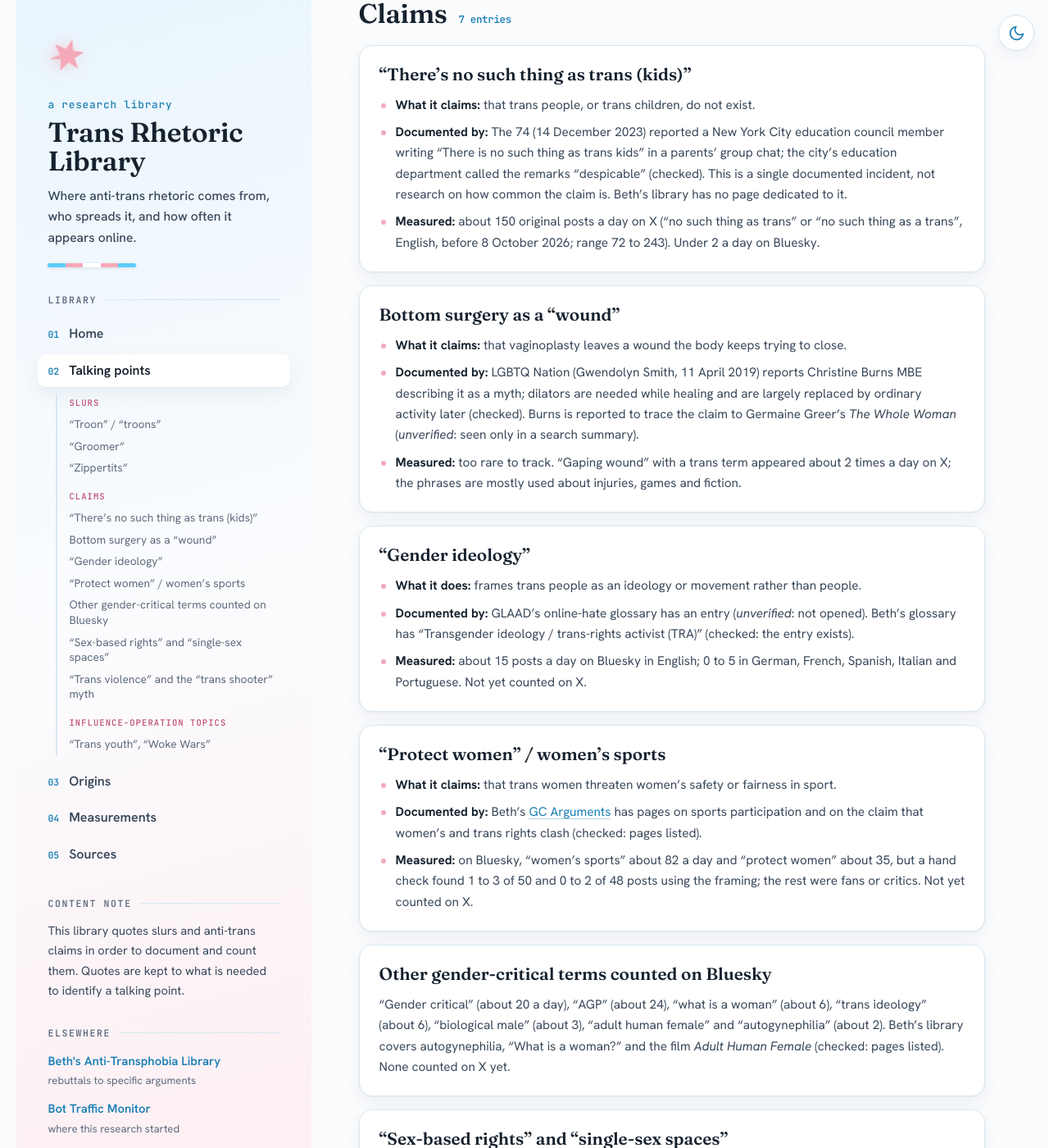
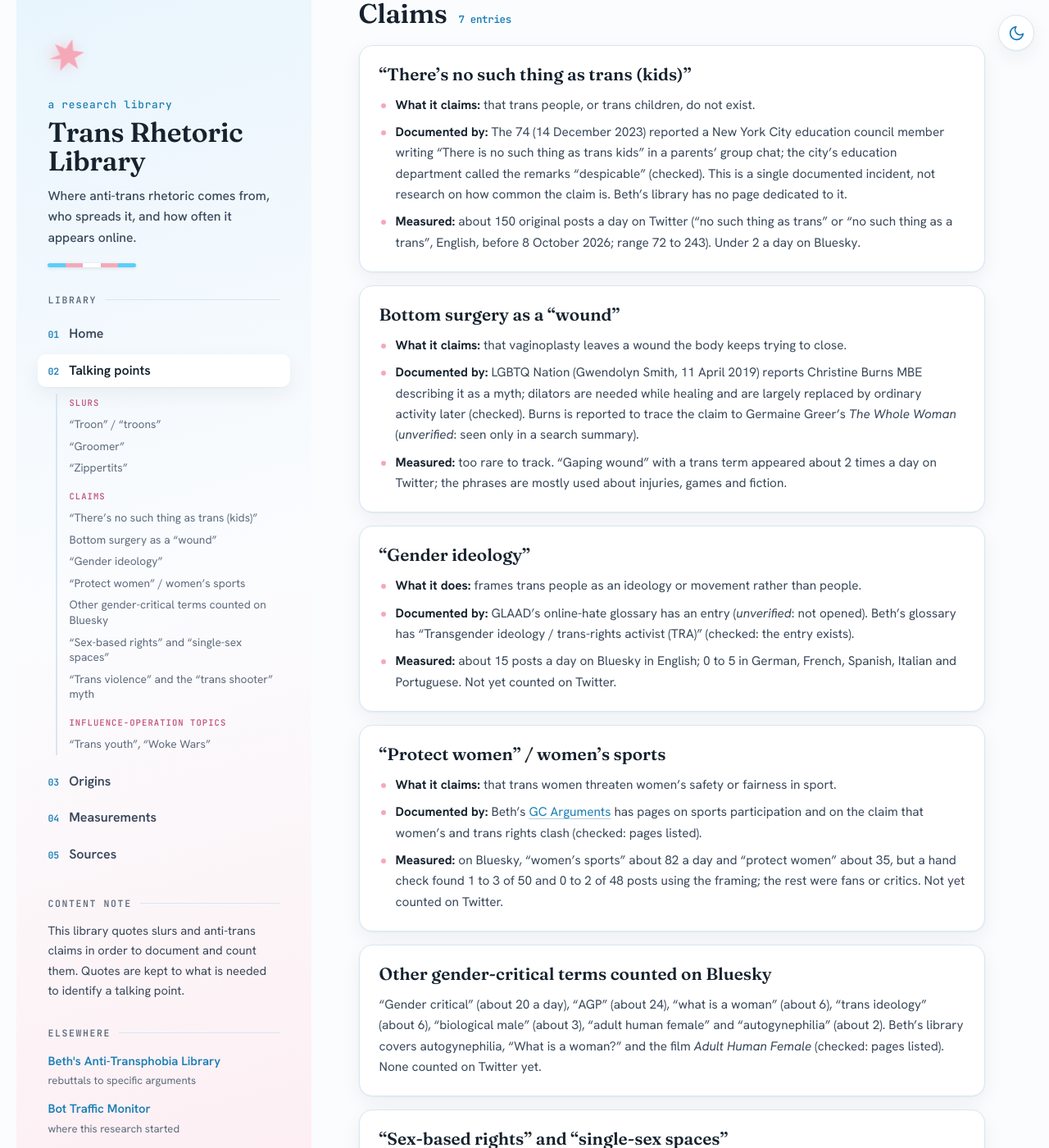
Before and after one commit to emmalegrottaglie/trans-rhetoric-library, a Jekyll site: the page built from talking-points.md, in a window 1280 px wide and 1400 px high, scrolled down 1036 px. Shown: the whole window at 82% size. Built offline with Jekyll 4.4.1, drawn with Linux system fonts in a browser that asks for light colours; some of the changed text lies outside the part shown.

Commit message:
Call the platform Twitter, not X
Co-Authored-By: Claude Opus 5.5 <noreply@anthropic.com>

```diff
--- a/_data/nav.yml
+++ b/_data/nav.yml
@@ -9,7 +9,7 @@
   blurb: What checked sources show about where the rhetoric comes from and why it spreads, and the open questions.
 - title: Measurements
   url: /measurements.html
-  blurb: How often the phrases appear on X and Bluesky, with dates, method and what a count can't show.
+  blurb: How often the phrases appear on Twitter and Bluesky, with dates, method and what a count can't show.
 - title: Sources
   url: /sources.html
   blurb: Every source, what it says in our words, and whether it was checked on the original page.
--- a/index.html
+++ b/index.html
@@ -24,7 +24,7 @@ title: Home
 <div class="stats">
   <div class="stat">
     <span class="stat-value">≈250×</span>
-    <span class="stat-label">as common on X as on Bluesky: the slur "troon" in original English posts, about 2,550 a day against about 10</span>
+    <span class="stat-label">as common on Twitter as on Bluesky: the slur "troon" in original English posts, about 2,550 a day against about 10</span>
     <span class="stat-source">Our counts · Oct 2026</span>
   </div>
   <div class="stat">
@@ -57,4 +57,4 @@ title: Home
 <p><a href="https://bethylamine.github.io/">Beth's Anti-Transphobia Library</a> catalogues gender-critical arguments, their code words and rebuttals, and is the better place for a rebuttal to a specific argument. This library does not copy it. It links to Beth's pages where they cover a point, and adds what Beth's does not focus on: measurements of how often the rhetoric appears, and documentation of where it comes from, including organised and foreign influence campaigns.</p>
 
 <h2>Where this started</h2>
-<p>The library grew in October 2026 out of research for the <a href="https://emmalegrottaglie.github.io/Russian-Bot-Monitor/">Bot Traffic Monitor</a>, which tracks political activity online and added anti-trans searches on X.</p>
+<p>The library grew in October 2026 out of research for the <a href="https://emmalegrottaglie.github.io/Russian-Bot-Monitor/">Bot Traffic Monitor</a>, which tracks political activity online and added anti-trans searches on Twitter.</p>
--- a/talking-points.md
+++ b/talking-points.md
@@ -13,13 +13,13 @@ Each entry: what it claims or does, who documents it, and what we measured. Rebu
 ### "Troon" / "troons"
 
 - **What it is:** a slur for transgender people. Listed with "tranny" in Beth's [Transphobia Glossary](https://bethylamine.github.io/library/glossary/) (checked).
-- **Measured:** about 2,550 original posts a day on X in English before 8 October 2026 (daily range 1,713 to 4,321), plus thousands of reposts. About 10 a day on Bluesky.
+- **Measured:** about 2,550 original posts a day on Twitter in English before 8 October 2026 (daily range 1,713 to 4,321), plus thousands of reposts. About 10 a day on Bluesky.
 
 ### "Groomer"
 
 - **What it does:** paints LGBTQ+ people as child abusers.
 - **Documented by:** CCDH and the Human Rights Campaign (2022) counted 989,547 tweets using slurs such as "groomer" about LGBTQ+ people in January to July 2022, and a 406% rise in "grooming" talk in the month after Florida's "Don't Say Gay or Trans" law (checked).
-- **Measured:** about 41 posts a day on Bluesky; a hand check of 47 posts found none using it this way (mostly pet grooming and abuse call-outs). Not yet counted on X.
+- **Measured:** about 41 posts a day on Bluesky; a hand check of 47 posts found none using it this way (mostly pet grooming and abuse call-outs). Not yet counted on Twitter.
 
 ### "Zippertits"
 
@@ -31,29 +31,29 @@ Each entry: what it claims or does, who documents it, and what we measured. Rebu
 
 - **What it claims:** that trans people, or trans children, do not exist.
 - **Documented by:** The 74 (14 December 2023) reported a New York City education council member writing "There is no such thing as trans kids" in a parents' group chat; the city's education department called the remarks "despicable" (checked). This is a single documented incident, not research on how common the claim is. Beth's library has no page dedicated to it.
-- **Measured:** about 150 original posts a day on X ("no such thing as trans" or "no such thing as a trans", English, before 8 October 2026; range 72 to 243). Under 2 a day on Bluesky.
+- **Measured:** about 150 original posts a day on Twitter ("no such thing as trans" or "no such thing as a trans", English, before 8 October 2026; range 72 to 243). Under 2 a day on Bluesky.
 
 ### Bottom surgery as a "wound"
 
 - **What it claims:** that vaginoplasty leaves a wound the body keeps trying to close.
 - **Documented by:** LGBTQ Nation (Gwendolyn Smith, 11 April 2019) reports Christine Burns MBE describing it as a myth; dilators are needed while healing and are largely replaced by ordinary activity later (checked). Burns is reported to trace the claim to Germaine Greer's *The Whole Woman* (*unverified*: seen only in a search summary).
-- **Measured:** too rare to track. "Gaping wound" with a trans term appeared about 2 times a day on X; the phrases are mostly used about injuries, games and fiction.
+- **Measured:** too rare to track. "Gaping wound" with a trans term appeared about 2 times a day on Twitter; the phrases are mostly used about injuries, games and fiction.
 
 ### "Gender ideology"
 
 - **What it does:** frames trans people as an ideology or movement rather than people.
 - **Documented by:** GLAAD's online-hate glossary has an entry (*unverified*: not opened). Beth's glossary has "Transgender ideology / trans-rights activist (TRA)" (checked: the entry exists).
-- **Measured:** about 15 posts a day on Bluesky in English; 0 to 5 in German, French, Spanish, Italian and Portuguese. Not yet counted on X.
+- **Measured:** about 15 posts a day on Bluesky in English; 0 to 5 in German, French, Spanish, Italian and Portuguese. Not yet counted on Twitter.
 
 ### "Protect women" / women's sports
 
 - **What it claims:** that trans women threaten women's safety or fairness in sport.
 - **Documented by:** Beth's [GC Arguments](https://bethylamine.github.io/library/gc-arguments/) has pages on sports participation and on the claim that women's and trans rights clash (checked: pages listed).
-- **Measured:** on Bluesky, "women's sports" about 82 a day and "protect women" about 35, but a hand check found 1 to 3 of 50 and 0 to 2 of 48 posts using the framing; the rest were fans or critics. Not yet counted on X.
+- **Measured:** on Bluesky, "women's sports" about 82 a day and "protect women" about 35, but a hand check found 1 to 3 of 50 and 0 to 2 of 48 posts using the framing; the rest were fans or critics. Not yet counted on Twitter.
 
 ### Other gender-critical terms counted on Bluesky
 
-"Gender critical" (about 20 a day), "AGP" (about 24), "what is a woman" (about 6), "trans ideology" (about 6), "biological male" (about 3), "adult human female" and "autogynephilia" (about 2). Beth's library covers autogynephilia, "What is a woman?" and the film *Adult Human Female* (checked: pages listed). None counted on X yet.
+"Gender critical" (about 20 a day), "AGP" (about 24), "what is a woman" (about 6), "trans ideology" (about 6), "biological male" (about 3), "adult human female" and "autogynephilia" (about 2). Beth's library covers autogynephilia, "What is a woman?" and the film *Adult Human Female* (checked: pages listed). None counted on Twitter yet.
 
 ### "Sex-based rights" and "single-sex spaces"
 
```
Also changed, not shown: measurements.md (+6 -6 lines), origins.md (+3 -3 lines), sources.md (+1 -1 lines), README.md.
